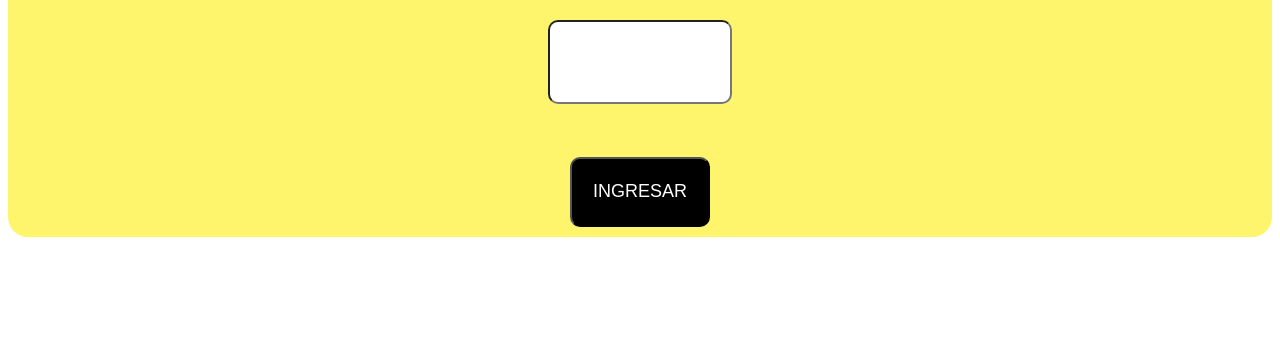
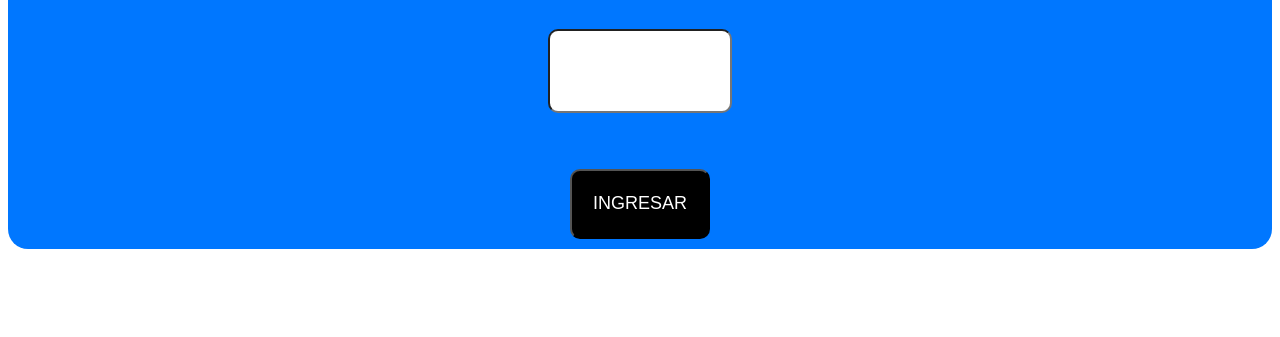
Before and after one commit to BreGoNunez/tarea1TallerVue, a plain HTML site: page tallerTarea1/index.html in a window 1280 px wide. Shown: the part 463-800 px from the top of the page. Drawn offline with nearby package versions, Linux system fonts and the light colour scheme.

Commit message:
Nueva fuente y color azul

```diff
--- a/tallerTarea1/style.css
+++ b/tallerTarea1/style.css
@@ -1,10 +1,11 @@
 div {
   text-align: center;
   font-size: 45px;
-
+  font-family: "Balsamiq Sans", cursive;
   color: rgb(0, 0, 0);
 
-  background-color: rgb(255, 245, 109);
+
+  background-color: rgb(0, 119, 255);
 
   padding: 10px;
 
```
